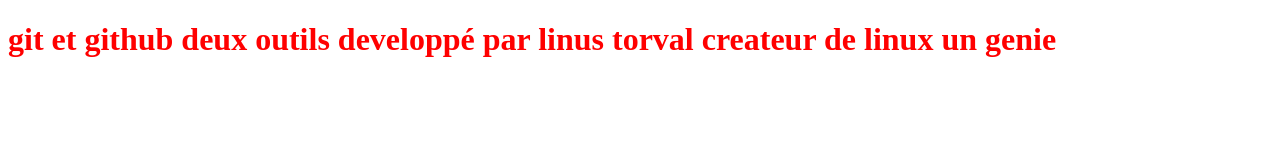
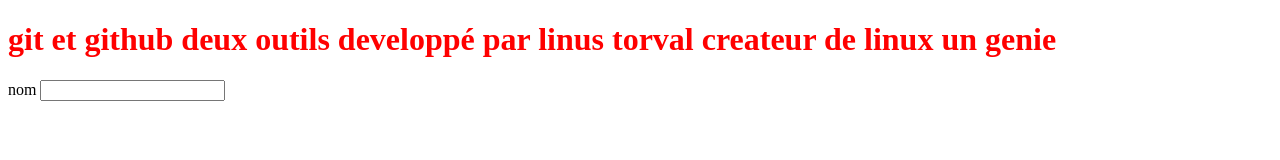
Before and after one commit to Evrad13/new_projet, a plain HTML site: page index.html in a window 1280 px wide. Drawn offline with Linux system fonts and the light colour scheme.

Commit message:
ajout du formulaire

```diff
--- a/index.html
+++ b/index.html
@@ -9,6 +9,10 @@
 <body>
 
     <h1>git et github deux outils developpé par linus torval createur de linux un genie</h1>
+    <form action="">
+        <label for="nom">nom</label>
+        <input type="text">
+    </form>
 
 </body>
 </html>
```
